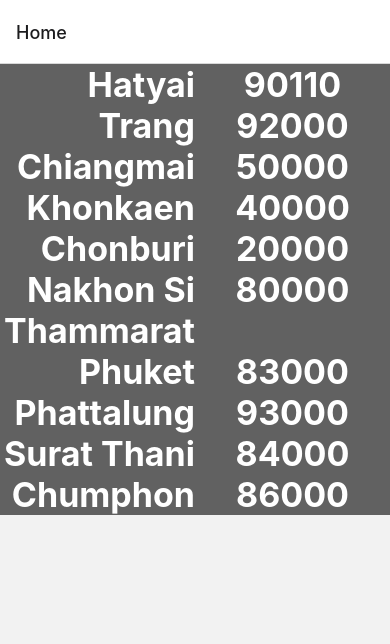
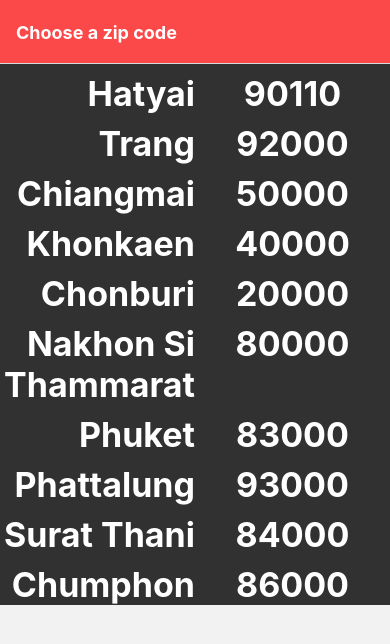
Before and after one commit to bank20baht/lab-react-native, a React Native app: screen /Home in a window 390 px wide. Shown: the top 644 px of the page. Built offline with nearby package versions, Linux system fonts and the light colour scheme.

Commit message:
Part 6 "Edit title of page change color Headerbar"

```diff
--- a/App.js
+++ b/App.js
@@ -10,8 +10,35 @@ export default function App() {
   return (
       <NavigationContainer>
         <Stack.Navigator>
-          <Stack.Screen name = "Home" component= {ZipCodeScreen} />
-          <Stack.Screen name = "Weather" component= {WeatherScreen} />
+        <Stack.Screen
+          name="Home"
+          component={ZipCodeScreen}
+          options={{
+          title: 'Choose a zip code',
+          headerStyle: {
+            backgroundColor: 'rgba(255, 0, 0, 0.7)',
+          },
+          headerTintColor: '#fff',
+          headerTitleStyle: {
+            fontWeight: 'bold',
+          },
+        }}
+      />
+        <Stack.Screen
+          name="Weather"
+          component={WeatherScreen}
+          options={{
+          title: 'Weather',
+          headerStyle: {
+            backgroundColor: 'rgba(255, 0, 0, 0.7)',
+          },
+          headerTintColor: '#fff',
+          headerTitleStyle: {
+            fontWeight: 'bold',
+          },
+        }}
+      />
+
         </Stack.Navigator>
       </NavigationContainer>
   );
--- a/screen/ZipCodeScreen.js
+++ b/screen/ZipCodeScreen.js
@@ -1,7 +1,8 @@
 import React from "react";
 import { FlatList, TouchableHighlight } from "react-native";
-import { ImageBackground, StatusBar, View, Text, StyleSheet } from "react-native";
+import { StatusBar, View, Text, StyleSheet } from "react-native";
 import { useNavigation } from "@react-navigation/native";
+
 
 const availableZipItems = [
     { place: 'Hatyai', code: '90110' },
@@ -26,8 +27,9 @@ const ZipItem = ({place, code, navigation}) => (
             <Text style= {style.zipCode}>{code}</Text>
         </View>
         <View>
-          <Text style= {{fontSize: 1}}></Text>
+          <Text style= {{fontSize: 1,}}></Text>
         </View>
+        <StatusBar style="auto"/>
       </>
 
 
@@ -41,13 +43,14 @@ export default function ZipCodeScreen() {
     const navigation = useNavigation()
     return (
           <View>
+            <StatusBar styte="auto" />
             <FlatList
             data = {availableZipItems}
             key = {_keyExtractor}
             renderItem = {({item}) => <ZipItem {...item} navigation={navigation}/>}
           />
-          <StatusBar styte="auto" />
-        </View>
+          <StatusBar style="auto"/>
+          </View>
 
     )
 }
@@ -58,14 +61,16 @@ const style = StyleSheet.create(
         flex: 2,
         flexDirection: 'row',
         justifyContent: 'space-evenly',
-        backgroundColor: 'rgba(0, 0, 0, 0.6)'
+        backgroundColor: 'rgba(0, 0, 0, 0.8)',
+        paddingTop: 9
       },
       zipPlace: {
         flex: 2,
         fontSize: 34,
         fontWeight: "bold",
         color: 'white',
-        textAlign: 'right'
+        textAlign: 'right',
+        textAlignVertical: 'center'
       },
       zipCode: {
         flex: 2,
```
